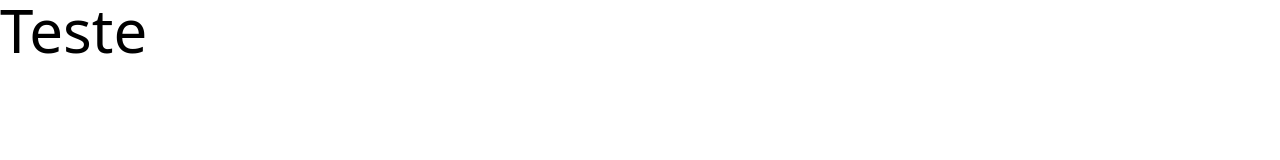
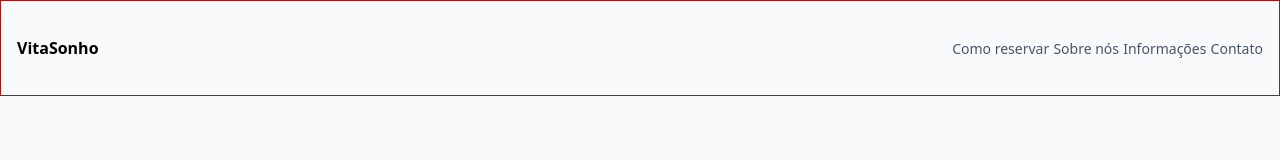
Before and after one commit to Johnson49/VitaSonho, a website: page index.html in a window 1280 px wide. Drawn offline with Linux system fonts and the light colour scheme.

Commit message:
Adicionado o header.

```diff
--- a/index.html
+++ b/index.html
@@ -4,11 +4,28 @@
     <meta charset="UTF-8">
     <meta http-equiv="X-UA-Compatible" content="IE=edge">
     <meta name="viewport" content="width=device-width, initial-scale=1.0">
-    <title>Hotel</title>
+    <title>VitaSonho</title>
 
     <link rel="stylesheet" href="./assets/css/tailwind.css">
 </head>
-<body>
-    <h1 class="text-6xl">Teste</h1>
+<body class="bg-gray-50">
+    <!-- Header -->
+    <div>
+        <div class="container mx-auto px-4 h-24 flex items-center border border-red-800 justify-between">
+           <div  class="font-bold">
+                VitaSonho
+           </div>
+
+           <ul class="ml-auto">
+                <li>
+                    <a href="#" class="text-sm text-gray-600 hover:text-gray-800 hover:underline">Como reservar</a>
+                    <a href="#" class="text-sm text-gray-600 hover:text-gray-800 hover:underline">Sobre nós</a>
+                    <a href="#" class="text-sm text-gray-600 hover:text-gray-800 hover:underline">Informações</a>
+                    <a href="#" class="text-sm text-gray-600 hover:text-gray-800 hover:underline">Contato</a>
+                </li>
+           </ul>
+        </div>
+    </div>
+
 </body>
 </html>
```
Also changed, not shown: assets/css/tailwind.css.
